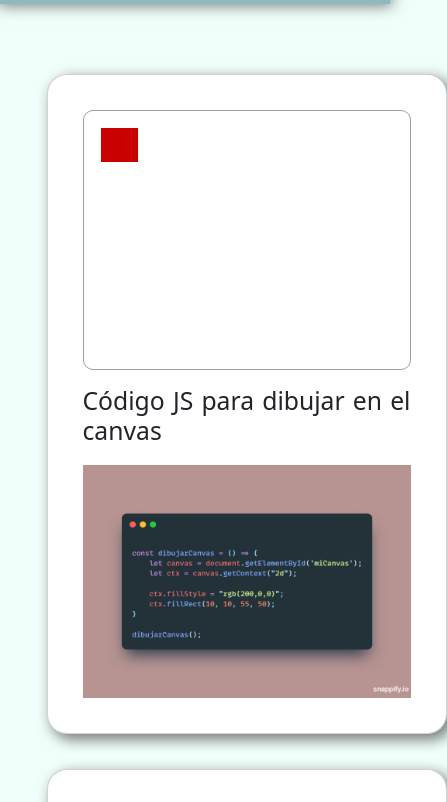
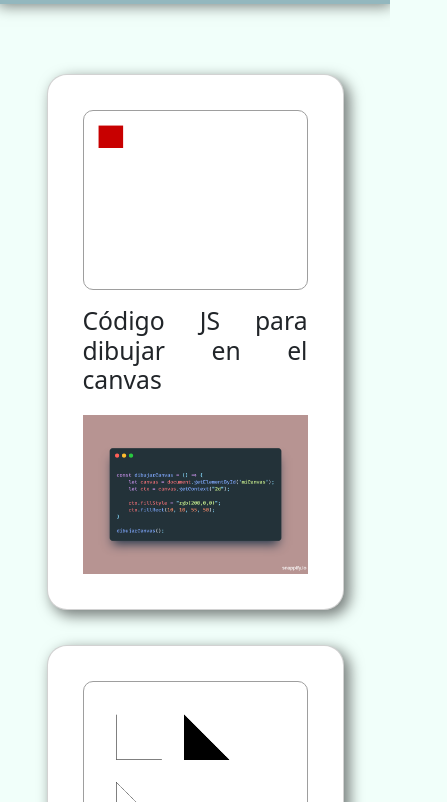
Before and after one commit to Karletty/Tarea-investigacion-LIC, a plain HTML site: page canvas/dibujo.html in a window 390 px wide. Shown: the part 98-900 px from the top of the page, 447 px wide, since content can reach past the window. Drawn offline with nearby package versions, Linux system fonts and the light colour scheme.

Commit message:
responsive mejorado

```diff
--- a/css/dibujo.css
+++ b/css/dibujo.css
@@ -11,6 +11,14 @@
     width: 45%;
 }
 
-.card{
-    min-width: 400px;
+@media screen and (max-width: 620px) {
+    .w-45{
+        width: 100%;
+    }
 }
+
+@media screen and (min-width: 620px) and (max-width: 1000px) {
+    .w-45{
+        width: 90%;
+    }
+}
--- a/css/grafica.css
+++ b/css/grafica.css
@@ -9,7 +9,14 @@
 .w-45 {
     width: 45%;
 }
+@media screen and (max-width: 620px) {
+    .w-45{
+        width: 100%;
+    }
+}
 
-.card{
-    min-width: 400px;
+@media screen and (min-width: 620px) and (max-width: 1000px) {
+    .w-45{
+        width: 90%;
+    }
 }
```
